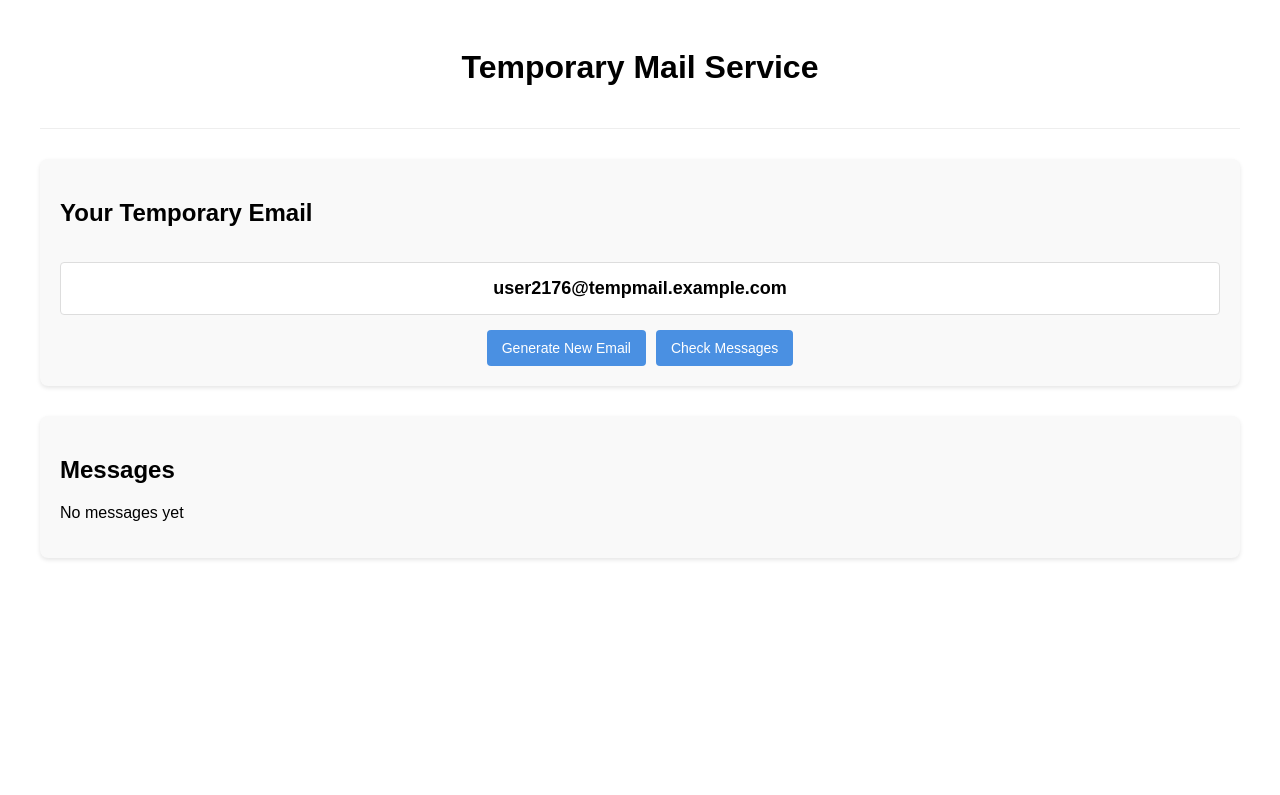
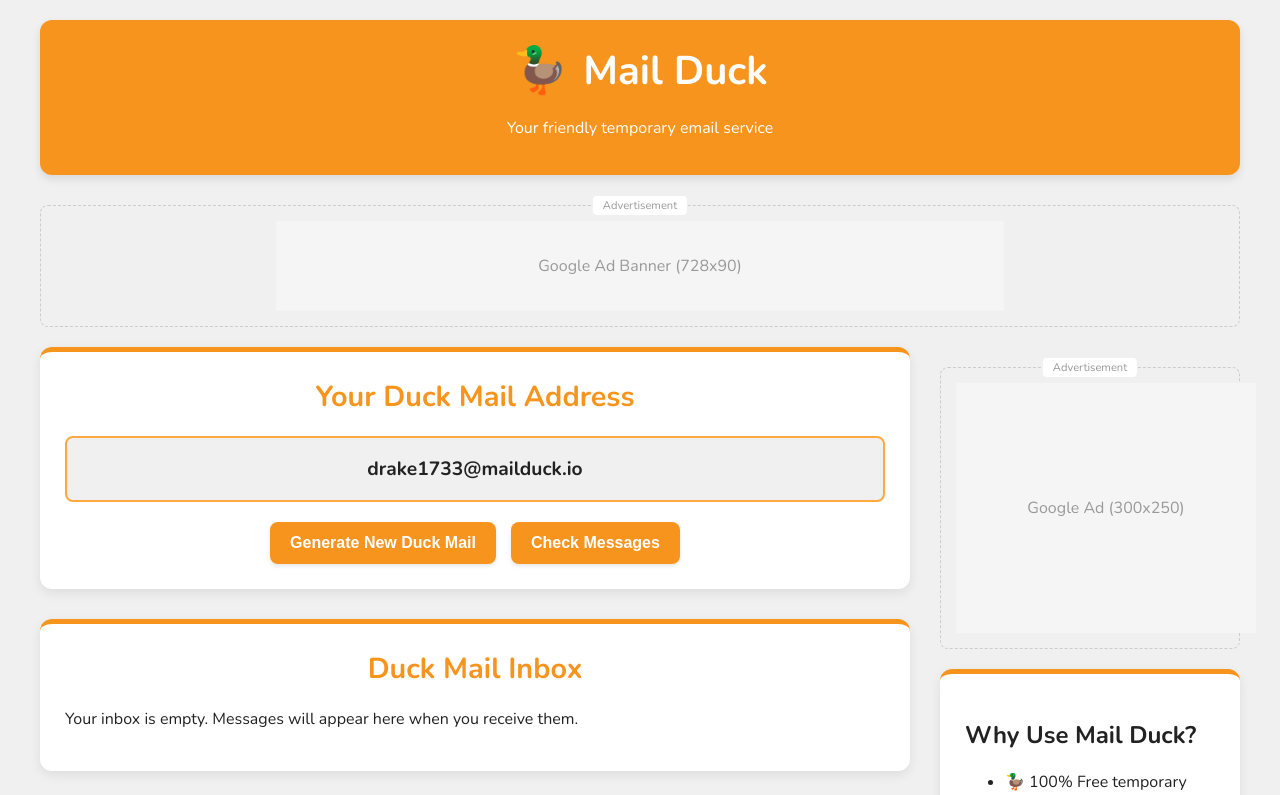
Before and after one commit to PretorianX/hide-mail.org, a React (Create React App) app: page / in a window 1280 px wide. Shown: the top 795 px of the page. Built offline with nearby package versions, Linux system fonts and the light colour scheme.

Commit message:
customised for mailduck

```diff
--- a/public/index.html
+++ b/public/index.html
@@ -3,9 +3,12 @@
   <head>
     <meta charset="utf-8" />
     <meta name="viewport" content="width=device-width, initial-scale=1" />
-    <meta name="theme-color" content="#000000" />
-    <meta name="description" content="Temporary Mail Application" />
-    <title>Temp Mail App</title>
+    <meta name="theme-color" content="#f7941d" />
+    <meta name="description" content="Mail Duck - Your friendly temporary email service" />
+    <link rel="preconnect" href="https://fonts.googleapis.com">
+    <link rel="preconnect" href="https://fonts.gstatic.com" crossorigin>
+    <link href="https://fonts.googleapis.com/css2?family=Nunito:wght@400;600;700&display=swap" rel="stylesheet">
+    <title>Mail Duck - Temporary Email Service</title>
   </head>
   <body>
     <noscript>You need to enable JavaScript to run this app.</noscript>
--- a/src/App.css
+++ b/src/App.css
@@ -1,15 +1,48 @@
+:root {
+  --duck-orange: #f7941d;
+  --duck-orange-light: #ffa940;
+  --duck-black: #222222;
+  --duck-gray: #f0f0f0;
+  --duck-white: #ffffff;
+  --duck-yellow: #ffde59;
+}
+
+body {
+  background-color: var(--duck-gray);
+  margin: 0;
+  font-family: 'Nunito', 'Arial', sans-serif;
+}
+
 .app {
-  font-family: Arial, sans-serif;
   max-width: 1200px;
   margin: 0 auto;
   padding: 20px;
+  color: var(--duck-black);
 }
 
 .app-header {
   text-align: center;
   margin-bottom: 30px;
-  padding-bottom: 20px;
-  border-bottom: 1px solid #eee;
+  padding: 20px 0;
+  background-color: var(--duck-orange);
+  border-radius: 12px;
+  box-shadow: 0 4px 8px rgba(0, 0, 0, 0.1);
+  color: var(--duck-white);
+  position: relative;
+}
+
+.app-header h1 {
+  margin: 0;
+  font-size: 2.5rem;
+  display: flex;
+  align-items: center;
+  justify-content: center;
+}
+
+.app-header h1::before {
+  content: "🦆";
+  margin-right: 15px;
+  font-size: 2.8rem;
 }
 
 .app-main {
@@ -19,66 +52,92 @@
 }
 
 .email-section {
-  background-color: #f9f9f9;
-  padding: 20px;
-  border-radius: 8px;
-  box-shadow: 0 2px 4px rgba(0, 0, 0, 0.1);
+  background-color: var(--duck-white);
+  padding: 25px;
+  border-radius: 12px;
+  box-shadow: 0 4px 12px rgba(0, 0, 0, 0.08);
+  border-top: 5px solid var(--duck-orange);
 }
 
 .email-container {
   display: flex;
   flex-direction: column;
-  gap: 15px;
+  gap: 20px;
+}
+
+.email-container h2 {
+  color: var(--duck-orange);
+  margin: 0;
+  text-align: center;
+  font-size: 1.8rem;
 }
 
 .email-display {
-  padding: 15px;
-  background-color: white;
-  border: 1px solid #ddd;
-  border-radius: 4px;
-  font-size: 18px;
+  padding: 18px;
+  background-color: var(--duck-gray);
+  border: 2px solid var(--duck-orange-light);
+  border-radius: 8px;
+  font-size: 1.2rem;
   font-weight: bold;
   text-align: center;
+  color: var(--duck-black);
+  word-break: break-all;
 }
 
 .email-actions {
   display: flex;
-  gap: 10px;
+  gap: 15px;
   justify-content: center;
 }
 
 button {
-  padding: 10px 15px;
-  background-color: #4a90e2;
-  color: white;
+  padding: 12px 20px;
+  background-color: var(--duck-orange);
+  color: var(--duck-white);
   border: none;
-  border-radius: 4px;
+  border-radius: 8px;
   cursor: pointer;
-  font-size: 14px;
+  font-size: 1rem;
+  font-weight: bold;
+  transition: all 0.2s ease;
+  box-shadow: 0 2px 4px rgba(0, 0, 0, 0.1);
 }
 
 button:hover {
-  background-color: #357ae8;
+  background-color: var(--duck-orange-light);
+  transform: translateY(-2px);
+  box-shadow: 0 4px 8px rgba(0, 0, 0, 0.15);
 }
 
 button:disabled {
   background-color: #cccccc;
   cursor: not-allowed;
+  transform: none;
+  box-shadow: none;
 }
 
 .error-message {
   color: #d32f2f;
   background-color: #ffebee;
-  padding: 10px;
-  border-radius: 4px;
+  padding: 12px;
+  border-radius: 8px;
   text-align: center;
+  margin: 15px 0;
 }
 
 .messages-section {
-  background-color: #f9f9f9;
-  padding: 20px;
-  border-radius: 8px;
-  box-shadow: 0 2px 4px rgba(0, 0, 0, 0.1);
+  background-color: var(--duck-white);
+  padding: 25px;
+  border-radius: 12px;
+  box-shadow: 0 4px 12px rgba(0, 0, 0, 0.08);
+  border-top: 5px solid var(--duck-orange);
+}
+
+.messages-section h2 {
+  color: var(--duck-orange);
+  margin: 0 0 20px 0;
+  text-align: center;
+  font-size: 1.8rem;
 }
 
 .message-list {
@@ -91,26 +150,114 @@ button:disabled {
 }
 
 .message-item {
-  background-color: white;
-  padding: 15px;
-  border-radius: 4px;
-  box-shadow: 0 1px 3px rgba(0, 0, 0, 0.1);
+  background-color: var(--duck-gray);
+  padding: 18px;
+  border-radius: 8px;
+  box-shadow: 0 2px 5px rgba(0, 0, 0, 0.05);
+  border-left: 4px solid var(--duck-orange);
+  transition: transform 0.2s ease;
+}
+
+.message-item:hover {
+  transform: translateY(-3px);
+  box-shadow: 0 5px 15px rgba(0, 0, 0, 0.1);
 }
 
 .message-header {
   display: flex;
   justify-content: space-between;
-  margin-bottom: 10px;
-  font-size: 14px;
+  margin-bottom: 12px;
+  font-size: 0.9rem;
   color: #666;
 }
 
 .message-subject {
   font-weight: bold;
   margin-bottom: 10px;
+  color: var(--duck-black);
+  font-size: 1.1rem;
 }
 
 .message-preview {
+  color: #555;
+  font-size: 0.95rem;
+  line-height: 1.5;
+}
+
+/* Ad containers */
+.ad-container {
+  background-color: var(--duck-gray);
+  padding: 15px;
+  border-radius: 8px;
+  margin: 20px 0;
+  text-align: center;
+  border: 1px dashed #ccc;
+  position: relative;
+}
+
+.ad-container::before {
+  content: "Advertisement";
+  position: absolute;
+  top: -10px;
+  left: 50%;
+  transform: translateX(-50%);
+  background-color: var(--duck-white);
+  padding: 2px 10px;
+  font-size: 0.7rem;
+  color: #999;
+  border-radius: 4px;
+}
+
+.ad-banner {
+  height: 90px;
+  width: 100%;
+  max-width: 728px;
+  margin: 0 auto;
+  background-color: #f5f5f5;
+  display: flex;
+  align-items: center;
+  justify-content: center;
+  color: #999;
+}
+
+.ad-sidebar {
+  height: 250px;
+  width: 300px;
+  margin: 0 auto;
+  background-color: #f5f5f5;
+  display: flex;
+  align-items: center;
+  justify-content: center;
+  color: #999;
+}
+
+.footer {
+  margin-top: 40px;
+  text-align: center;
+  padding: 20px;
   color: #666;
-  font-size: 14px;
+  font-size: 0.9rem;
 }
+
+/* Responsive layout */
+@media (min-width: 768px) {
+  .app-layout {
+    display: grid;
+    grid-template-columns: 1fr 300px;
+    gap: 30px;
+  }
+
+  .main-content {
+    grid-column: 1;
+  }
+
+  .sidebar {
+    grid-column: 2;
+  }
+}
+
+@media (max-width: 767px) {
+  .sidebar {
+    margin-top: 30px;
+  }
+}
--- a/src/App.js
+++ b/src/App.js
@@ -10,6 +10,17 @@ function App() {
 
   useEffect(() => {
     generateEmail();
+
+    // Add Google Adsense script (replace with your actual Adsense ID when you have one)
+    const script = document.createElement('script');
+    script.src = 'https://pagead2.googlesyndication.com/pagead/js/adsbygoogle.js?client=ca-pub-YOURPUBID';
+    script.async = true;
+    script.crossOrigin = 'anonymous';
+    document.head.appendChild(script);
+
+    return () => {
+      document.head.removeChild(script);
+    };
   }, []);
 
   const generateEmail = async () => {
@@ -46,19 +57,29 @@ function App() {
   return (
     <div className="app">
       <header className="app-header">
-        <h1>Temporary Mail Service</h1>
+        <h1>Mail Duck</h1>
+        <p>Your friendly temporary email service</p>
       </header>
 
+      {/* Top banner ad */}
+      <div className="ad-container">
+        <div className="ad-banner">
+          Google Ad Banner (728x90)
+        </div>
+      </div>
+
+      <div className="app-layout">
+        <div className="main-content">
           <main className="app-main">
             <section className="email-section">
               <div className="email-container">
-            <h2>Your Temporary Email</h2>
+                <h2>Your Duck Mail Address</h2>
                 <div className="email-display">
-              {loading ? 'Loading...' : email || 'No email generated'}
+                  {loading ? 'Hatching your email...' : email || 'No email generated'}
                 </div>
                 <div className="email-actions">
                   <button onClick={generateEmail} disabled={loading}>
-                Generate New Email
+                    {loading ? 'Generating...' : 'Generate New Duck Mail'}
                   </button>
                   <button onClick={checkMessages} disabled={loading || !email}>
                     Check Messages
@@ -70,9 +91,9 @@ function App() {
             {error && <div className="error-message">{error}</div>}
 
             <section className="messages-section">
-          <h2>Messages</h2>
+              <h2>Duck Mail Inbox</h2>
               {messages.length === 0 ? (
-            <p>No messages yet</p>
+                <p>Your inbox is empty. Messages will appear here when you receive them.</p>
               ) : (
                 <ul className="message-list">
                   {messages.map((message, index) => (
@@ -90,6 +111,40 @@ function App() {
             </section>
           </main>
         </div>
+
+        <div className="sidebar">
+          {/* Sidebar ad */}
+          <div className="ad-container">
+            <div className="ad-sidebar">
+              Google Ad (300x250)
+            </div>
+          </div>
+
+          <div className="email-section">
+            <h2>Why Use Mail Duck?</h2>
+            <ul>
+              <li>🦆 100% Free temporary email</li>
+              <li>🦆 No registration required</li>
+              <li>🦆 Protect your privacy</li>
+              <li>🦆 Avoid spam in your personal inbox</li>
+              <li>🦆 Perfect for one-time signups</li>
+            </ul>
+          </div>
+        </div>
+      </div>
+
+      {/* Bottom banner ad */}
+      <div className="ad-container">
+        <div className="ad-banner">
+          Google Ad Banner (728x90)
+        </div>
+      </div>
+
+      <footer className="footer">
+        <p>© {new Date().getFullYear()} Mail Duck - The friendly temporary email service</p>
+        <p>We value your privacy. Mail Duck does not store or share your personal information.</p>
+      </footer>
+    </div>
   );
 }
 
--- a/src/services/EmailService.js
+++ b/src/services/EmailService.js
@@ -10,8 +10,11 @@ class EmailService {
       // const response = await axios.get(`${API_URL}/generate-email`);
       // return response.data.email;
 
-      // For demo purposes, return a fake email
-      return `user${Math.floor(Math.random() * 10000)}@tempmail.example.com`;
+      // For demo purposes, return a duck-themed fake email
+      const duckNames = ['quacky', 'ducky', 'mallard', 'feathers', 'waddles', 'bill', 'drake', 'duckling'];
+      const randomDuck = duckNames[Math.floor(Math.random() * duckNames.length)];
+      const randomNum = Math.floor(Math.random() * 10000);
+      return `${randomDuck}${randomNum}@mailduck.io`;
     } catch (error) {
       console.error('Error generating email:', error);
       throw error;
@@ -24,21 +27,28 @@ class EmailService {
       // const response = await axios.get(`${API_URL}/messages?email=${email}`);
       // return response.data.messages;
 
-      // For demo purposes, return fake messages
+      // For demo purposes, return duck-themed fake messages
       return [
         {
           id: 1,
-          from: 'service@example.com',
-          subject: 'Welcome to our service',
-          preview: 'Thank you for signing up to our service...',
+          from: 'welcome@mailduck.io',
+          subject: 'Welcome to Mail Duck!',
+          preview: 'Thank you for using our service! Your temporary duck mail is ready to use...',
           date: new Date().toISOString()
         },
         {
           id: 2,
-          from: 'newsletter@tech.com',
-          subject: 'Weekly Tech Newsletter',
-          preview: 'This week in tech: New releases and updates...',
+          from: 'newsletter@quacktech.com',
+          subject: 'Weekly Tech Quacks',
+          preview: 'This week in tech: New gadgets for ducks, waterproof smartphones, and more...',
           date: new Date(Date.now() - 3600000).toISOString()
+        },
+        {
+          id: 3,
+          from: 'no-reply@pondside.com',
+          subject: 'Your Pondside Account',
+          preview: 'Your account has been created successfully. Please verify your email...',
+          date: new Date(Date.now() - 7200000).toISOString()
         }
       ];
     } catch (error) {
```
Also changed, not shown: 1 other file (tests, documents, lock files or other folders). Lines whose indentation alone changed are shown as unchanged.
